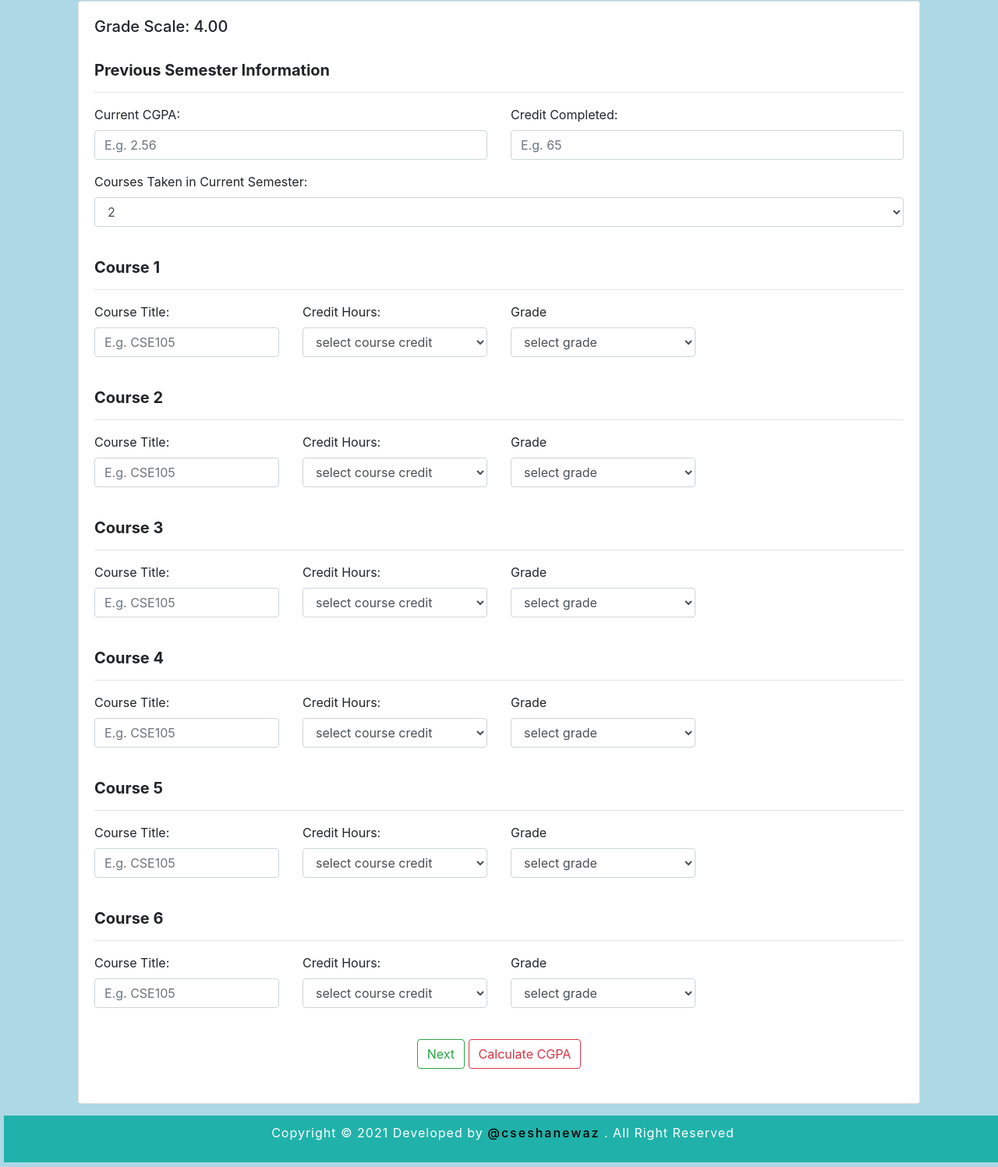
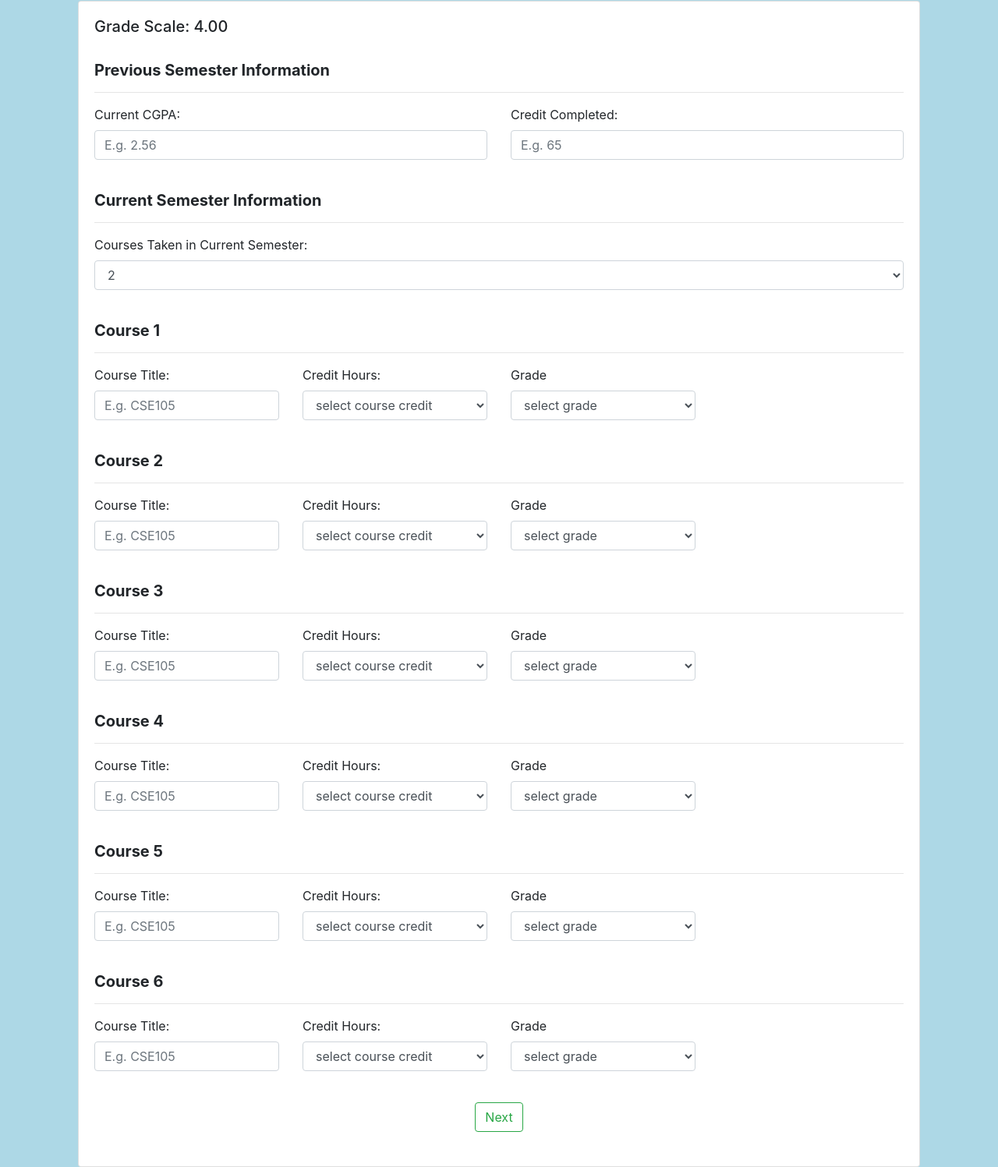
Before and after one commit to CSESHANEWAZ/CGPA-Calculator, a plain HTML site: page index.html in a window 1280 px wide. Shown: the part 147-1644 px from the top of the page at 78% size. Drawn offline with nearby package versions, Linux system fonts and the light colour scheme.

Commit message:
update 20 feb

```diff
--- a/index.html
+++ b/index.html
@@ -30,6 +30,7 @@
                         <h5> <b>Previous Semester Information</b></h5>
                         <hr>
                     </div>
+
                     <div class="col-sm-12 col-md-6">
                         <div class="form-group">
                             <label for="curr_cgpa">Current CGPA:</label>
@@ -43,8 +44,14 @@
                         </div>
                     </div>
                 </div>
+                <br>
 
                 <div id="current_semester" class="row">
+                    <div class="col-sm-12">
+                        <h5> <b>Current Semester Information</b></h5>
+                        <hr>
+                    </div>
+
                     <div class="col-sm-12">
                         <div class="form-group">
                             <label for="curr_sem_courses">Courses Taken in Current Semester:</label>
@@ -61,7 +68,7 @@
                 <br>
 
                 <!------course-1----->
-                <div class="row">
+                <div id="course_1" class="row">
                     <div class="col-sm-12">
                         <h5><b>Course 1</b></h5>
                         <hr>
@@ -114,7 +121,7 @@
                 <br>
 
                 <!-----course-2---->
-                <div class="row">
+                <div id="course_2" class="row">
                     <div class="col-sm-12">
                         <h5><b>Course 2</b></h5>
                         <hr>
@@ -167,7 +174,7 @@
                 <br>
 
                 <!---course-3-->
-                <div class="row">
+                <div id="course_3" class="row">
                     <div class="col-sm-12">
                         <h5><b>Course 3</b></h5>
                         <hr>
@@ -221,7 +228,7 @@
 
 
                 <!---course-4-->
-                <div class="row">
+                <div id="course_4" class="row">
                     <div class="col-sm-12">
                         <h5><b>Course 4</b></h5>
                         <hr>
@@ -275,7 +282,7 @@
 
 
                 <!---course-5-->
-                <div class="row">
+                <div id="course_5" class="row">
                     <div class="col-sm-12">
                         <h5><b>Course 5</b></h5>
                         <hr>
@@ -330,7 +337,7 @@
 
 
                 <!---course-6-->
-                <div class="row">
+                <div id="course_6" class="row">
                     <div class="col-sm-12">
                         <h5><b>Course 6</b></h5>
                         <hr>
@@ -416,6 +423,7 @@
     <script src="https://ajax.googleapis.com/ajax/libs/jquery/3.5.1/jquery.min.js"></script>
     <script src="https://cdnjs.cloudflare.com/ajax/libs/popper.js/1.14.7/umd/popper.min.js"></script>
     <script src="https://maxcdn.bootstrapcdn.com/bootstrap/4.5.0/js/bootstrap.min.js"></script>
+    <script src="index.js"></script>
 
 </body>
 
--- /dev/null
+++ b/index.js
@@ -0,0 +1 @@
+$("#calculate_btn").hide()
```
